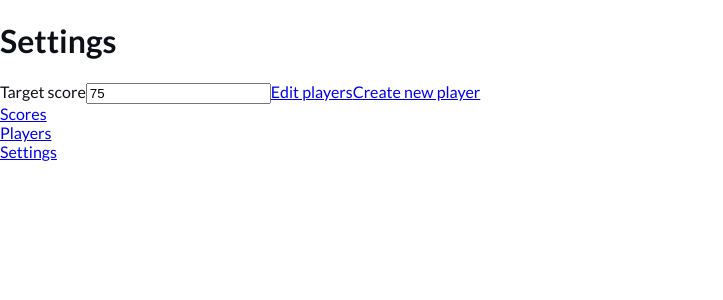
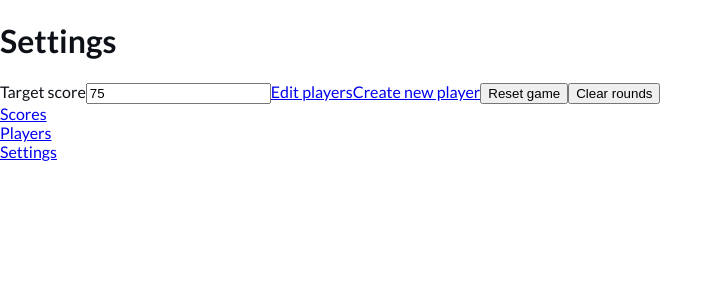
Before and after one commit to peetjvv/dutch-blitz-calculator, a React app: page /settings in a window 1280 px wide. Shown: the top 300 px of the page, without its empty margins (0-723 px from the left). Built offline with nearby package versions, Linux system fonts and the light colour scheme.

Commit message:
fix only redirecting from home page on initial load; added reset state actions

```diff
--- a/src/app/index.tsx
+++ b/src/app/index.tsx
@@ -3,7 +3,6 @@ import { useEffect, useReducer } from 'react';
 import {
   createBrowserRouter,
   Outlet,
-  redirect,
   RouterProvider,
   useNavigate,
   useNavigation,
@@ -33,7 +32,7 @@ const Root: React.FC = () => {
         navigate(`/scores-overview`);
       }
     }
-  }, []);
+  }, [window.location.pathname]);
 
   return (
     <div className="content">
--- a/src/app/player/index.tsx
+++ b/src/app/player/index.tsx
@@ -1,5 +1,5 @@
 import * as React from 'react';
-import { memo, useRef } from 'react';
+import { memo, useCallback, useRef } from 'react';
 import { useParams } from 'react-router-dom';
 import { useStore } from '../../data';
 import { usePlayer } from '../../data/game-info';
@@ -20,6 +20,16 @@ const Player: React.FC<{ creatingNewPlayer: boolean }> = props => {
   const player = usePlayer(playerId);
   const currentScore = usePlayerCurrentScore(playerId);
 
+  const savePlayerHandler = useCallback(
+    (playerName: string) =>
+      dispatch({
+        type: 'GAME_INFO',
+        subType: 'SET_PLAYER_NAME_ACTION',
+        payload: { playerId, name: playerName },
+      }),
+    []
+  );
+
   return (
     <div>
       <h1>{creatingNewPlayer ? 'New Player' : 'Player'}</h1>
@@ -28,13 +38,7 @@ const Player: React.FC<{ creatingNewPlayer: boolean }> = props => {
         <input
           type="text"
           value={player.name ?? ''}
-          onChange={e =>
-            dispatch({
-              type: 'GAME_INFO',
-              subType: 'SET_PLAYER_NAME_ACTION',
-              payload: { playerId, name: e.target.value },
-            })
-          }
+          onChange={e => savePlayerHandler(e.target.value)}
         />
       </label>
       {JSON.stringify(player)} - {currentScore}
--- a/src/app/scores-overview/index.tsx
+++ b/src/app/scores-overview/index.tsx
@@ -10,8 +10,10 @@ const ScoresOverview: React.FC = () => {
 
   return (
     <div>
-      ScoresOverview: {JSON.stringify(state.scores)},{' '}
-      {JSON.stringify(scoresPerPlayer)}
+      ScoresOverview:
+      <p>
+        {JSON.stringify(state.scores)}, {JSON.stringify(scoresPerPlayer)}
+      </p>
     </div>
   );
 };
--- a/src/app/settings/index.tsx
+++ b/src/app/settings/index.tsx
@@ -39,6 +39,21 @@ const Settings: React.FC = () => {
 
       <NavLink to="/players">Edit players</NavLink>
       <NavLink to="/players/new">Create new player</NavLink>
+      <button
+        onClick={() => {
+          dispatch({ type: 'GAME_INFO', subType: 'RESET' });
+          dispatch({ type: 'SCORES', subType: 'RESET' });
+        }}
+      >
+        Reset game
+      </button>
+      <button
+        onClick={() => {
+          dispatch({ type: 'SCORES', subType: 'RESET' });
+        }}
+      >
+        Clear rounds
+      </button>
     </div>
   );
 };
--- a/src/data/game-info.ts
+++ b/src/data/game-info.ts
@@ -1,6 +1,6 @@
 import { Reducer } from 'react';
 import { useStore } from '.';
-import { PayloadAction } from '../types/reducer';
+import { Action, PayloadAction } from '../types/reducer';
 import { throwIfNotNever } from '../util/typescript';
 
 type PlayerInfo = { id: string; name?: string };
@@ -29,10 +29,13 @@ export type SetPlayerNameAction = PayloadAction<
   { playerId: string; name: string }
 >;
 
+export type ResetGameInfoStateAction = Action<'GAME_INFO', 'RESET'>;
+
 export type GameInfoAction =
   | SetHasVisitedSettingsPageAction
   | SetTargetScoreAction
-  | SetPlayerNameAction;
+  | SetPlayerNameAction
+  | ResetGameInfoStateAction;
 
 export const defaultState: GameInfoState = {
   targetScore: 75,
@@ -66,6 +69,9 @@ export const reducer: Reducer<GameInfoState, GameInfoAction> = (
       };
     }
 
+    case 'RESET':
+      return defaultState;
+
     default:
       throwIfNotNever(action);
       return prevState;
--- a/src/data/index.ts
+++ b/src/data/index.ts
@@ -15,6 +15,7 @@ import {
   ScoresState,
 } from './scores';
 
+const LOCAL_STORAGE_UPDATE_DEBOUNCE_MS = 1000;
 const LOCAL_STORAGE_KEY = 'persistedState';
 
 export type State = {
@@ -72,7 +73,7 @@ export const combinedReducer: Reducer<State, AllActions> = (state, action) => {
 
   debounce(() => {
     localStorage.setItem(LOCAL_STORAGE_KEY, JSON.stringify(nextState));
-  }, 1000)();
+  }, LOCAL_STORAGE_UPDATE_DEBOUNCE_MS)();
 
   return nextState;
 };
--- a/src/data/scores.ts
+++ b/src/data/scores.ts
@@ -1,6 +1,6 @@
 import { Reducer, useMemo } from 'react';
 import { useStore } from '.';
-import { PayloadAction } from '../types/reducer';
+import { Action, PayloadAction } from '../types/reducer';
 import { throwIfNotNever } from '../util/typescript';
 
 type RoundScores = {
@@ -31,9 +31,12 @@ export type SetPlayerRoundCardsPlayedCountAction = PayloadAction<
   }
 >;
 
+export type ResetScoresStateAction = Action<'SCORES', 'RESET'>;
+
 export type ScoresAction =
   | SetPlayerRoundCardsInBlitzCountAction
-  | SetPlayerRoundCardsPlayedCountAction;
+  | SetPlayerRoundCardsPlayedCountAction
+  | ResetScoresStateAction;
 
 export const defaultState: ScoresState = [];
 
@@ -108,6 +111,9 @@ export const reducer: Reducer<ScoresState, ScoresAction> = (
       return nextState;
     }
 
+    case 'RESET':
+      return defaultState;
+
     default:
       throwIfNotNever(action);
       return prevState;
```
